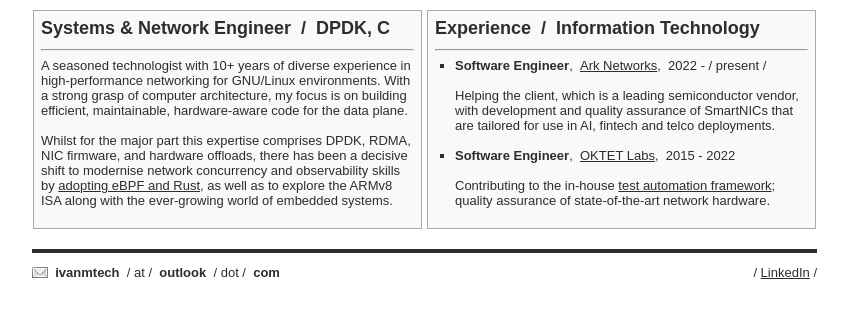
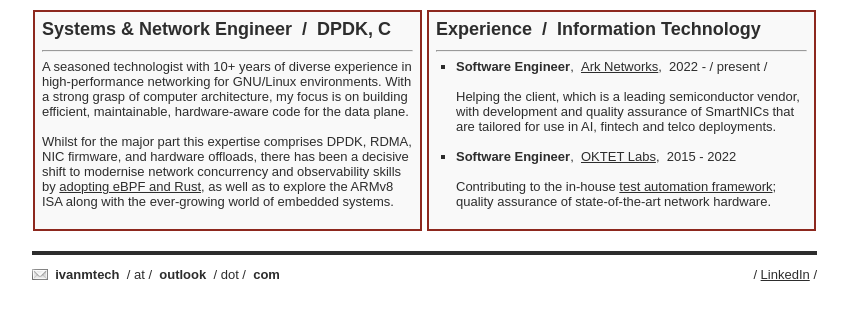
Before and after one commit to ivanmtech/ivanmtech.github.io, a plain HTML site: page index.html in a window 1280 px wide. Shown: the part 123-442 px from the top of the page, without its empty margins (219-1067 px from the left). Drawn offline with Linux system fonts and the light colour scheme.

Commit message:
ivanmtech.github.io: improve the style of the page
Refine the table border style on the page slightly.

Signed-off-by: Ivan M <ivanmtech@outlook.com>

```diff
--- a/style.css
+++ b/style.css
@@ -106,7 +106,7 @@ table.bio {
 
 table.bio td.left {
 	background-color: #f9f9f9;
-	border: 1px #aaa solid;
+	border: 2px #8d281e solid;
 	vertical-align: top;
 	padding: 7px;
 	width: 50%;
@@ -114,7 +114,7 @@ table.bio td.left {
 
 table.bio td.right {
 	background-color: #f9f9f9;
-	border: 1px #aaa solid;
+	border: 2px #8d281e solid;
 	vertical-align: top;
 	padding: 7px;
 	width: 50%;
```
